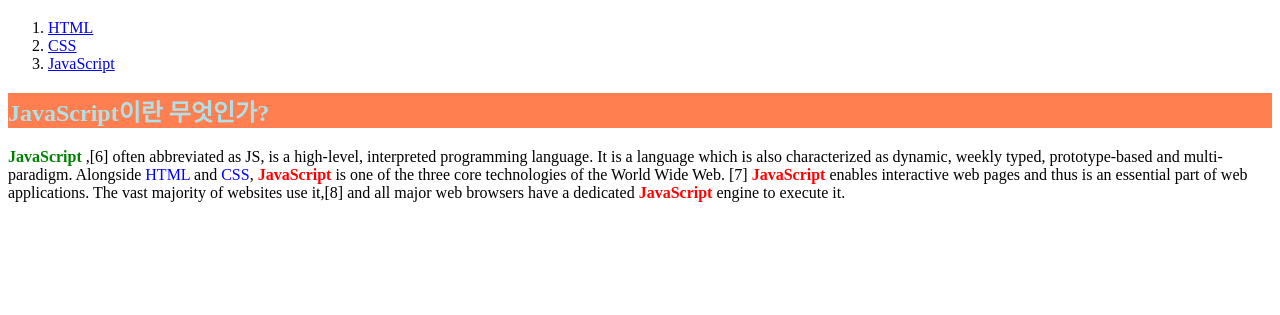
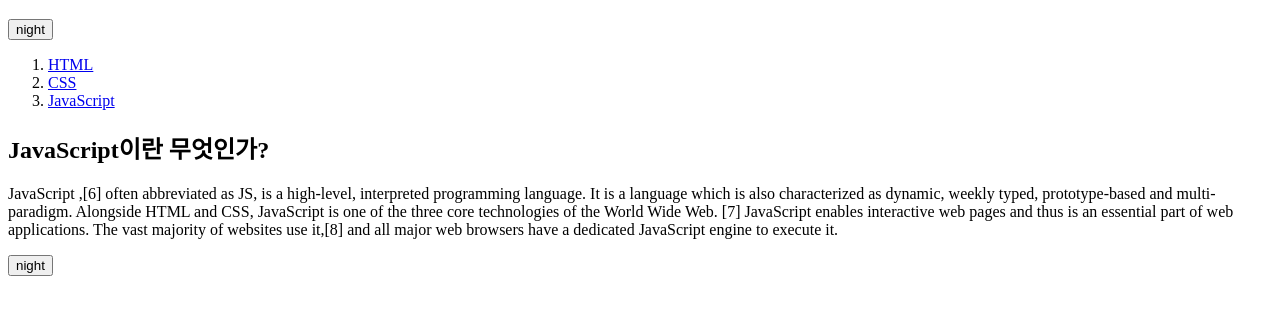
Before and after one commit to majorWallet/HTML_CSS_JAVASCRIPT, a plain HTML site: page ex3.html in a window 1280 px wide. Shown: the part 47-362 px from the top of the page. Drawn offline with Linux system fonts and the light colour scheme.

Commit message:
8th commit

```diff
--- a/ex3.html
+++ b/ex3.html
@@ -2,30 +2,42 @@
   <head>
     <title>WEB1 - JavaScript</title>
     <meta charset = "utf-8">
-    <style>
-        .js {
-            font-weight: bold;
-            color: red;
-        }
-        #first {
-            color: green;
-        }
-        span {
-            color: blue;
-        }
-    </style>
   </head>
 
   <body>
     <h1><a href = "index.html">WEB</a></h1>
+    <input type = "button" value = "night" onclick = "
+    var target = document.querySelector('body');
+    if(this.value === 'night') {
+      target.style.backgroundColor = 'black';
+      target.style.color = 'white';
+      this.value = 'day';
+    }
+    else {
+      document.querySelector('body').style.backgroundColor = 'white';
+      document.querySelector('body').style.color = 'black';
+      this.value = 'night';
+    }">
     <ol>
-        <li><a href = "1.html">HTML</a></li>
-        <li><a href = "2.html">CSS</a></li>
-        <li><a href = "3.html" class = "active">JavaScript</a></li>
+      <li><a href = "1.html">HTML</a></li>
+      <li><a href = "2.html">CSS</a></li>
+      <li><a href = "3.html">JavaScript</a></li>
     </ol>
-    <h2 style = "background-color: coral; color: powderblue">JavaScript이란 무엇인가?</h2>
-    <p><span id = "first" class = "js">JavaScript</span> ,[6] often abbreviated as JS, is a high-level, interpreted programming language. It is a language which is also characterized as dynamic, weekly typed, prototype-based and multi-paradigm.
-    Alongside <span>HTML</span> and <span>CSS</span>, <span class = "js">JavaScript</span> is one of the three core technologies of the World Wide Web. [7] <span class = "js">JavaScript</span> enables interactive web pages and thus is an essential part of web applications.
-    The vast majority of websites use it,[8] and all major web browsers have a dedicated <span class = "js">JavaScript</span> engine to execute it.</p>
+    <h2>JavaScript이란 무엇인가?</h2>
+    <p><span>JavaScript</span> ,[6] often abbreviated as JS, is a high-level, interpreted programming language. It is a language which is also characterized as dynamic, weekly typed, prototype-based and multi-paradigm.
+    Alongside <span>HTML</span> and <span>CSS</span>, <span>JavaScript</span> is one of the three core technologies of the World Wide Web. [7] <span>JavaScript</span> enables interactive web pages and thus is an essential part of web applications.
+    The vast majority of websites use it,[8] and all major web browsers have a dedicated <span>JavaScript</span> engine to execute it.</p>
+    <input type = "button" value = "night" onclick = "
+    var target = document.querySelector('body');
+    if(this.value === 'night') {
+      target.style.backgroundColor = 'black';
+      target.style.color = 'white';
+      this.value = 'day';
+    }
+    else {
+      target.style.backgroundColor = 'white';
+      target.style.color = 'black';
+      this.value = 'night';
+    }">
   </body>
 </html>
```
Also changed, not shown: ex4.html (added, +26 -0 lines).
